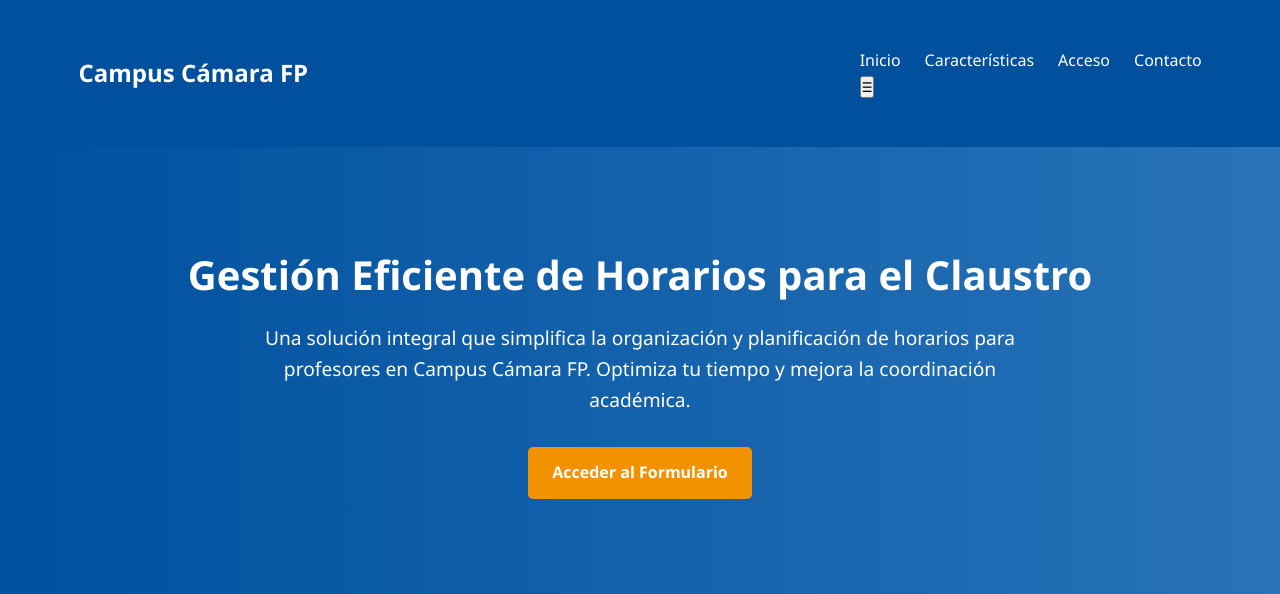
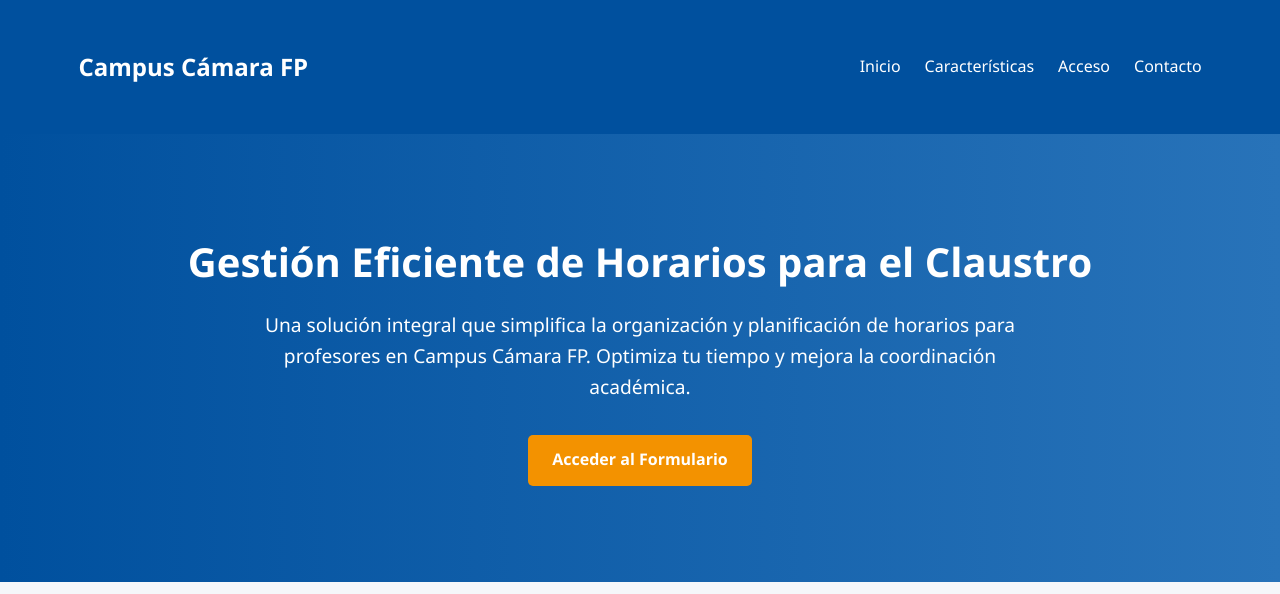
Before and after one commit to PabSdev/Proyecto_Horario, a Flask app: page / in a window 1280 px wide. Shown: the top 594 px of the page. Run offline with Flask 3, Linux system fonts and the light colour scheme.

Commit message:
mejorando la web

```diff
--- a/static/css/index.css
+++ b/static/css/index.css
@@ -294,7 +294,6 @@ footer {
     background-color: #e08700;
 }
 
-/* Estilos mejorados para el contenedor ASCII */
 .ascii-container {
     display: flex;
     justify-content: center;
@@ -307,7 +306,6 @@ footer {
     padding: 10px 0;
 }
 
-/* Estilos mejorados para el ASCII art */
 .ascii-art {
     font-family: 'Courier New', monospace;
     font-size: 12px;
--- a/templates/index.html
+++ b/templates/index.html
@@ -21,7 +21,6 @@
                     <a href="#">Acceso</a>
                     <a href="#">Contacto</a>
                 </div>
-                <button class="menu-toggle">&#9776;</button>
             </nav>
         </div>
     </header>
```
